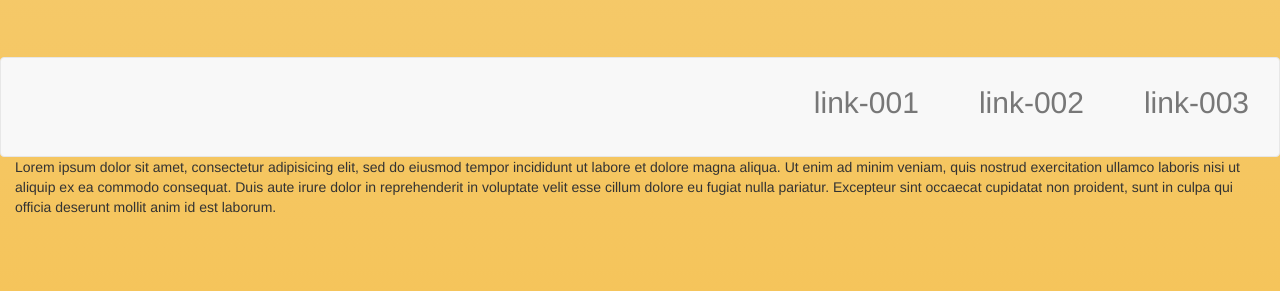
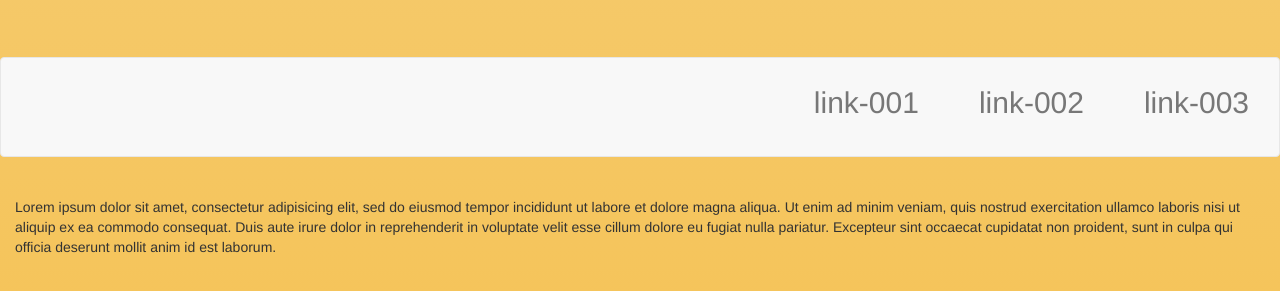
Before and after one commit to whcarter3/pldte, a website: page index.html in a window 1280 px wide. Shown: the part 743-1034 px from the top of the page. Drawn offline with nearby package versions, Linux system fonts and the light colour scheme.

Commit message:
fixed regex

```diff
--- a/js/main.js
+++ b/js/main.js
@@ -6,7 +6,7 @@ $(document).ready(function(){
 		return this.id.match(/pd-logo-\d/)
 	});
 	var $numLogos2up = $('#main-logo img').filter(function(){
-		return this.id.match(/pd-logo-[2-4]/)
+		return this.id.match(/pd-logo-[234]/)
 	});
 	var $numLogos3up = $('#main-logo img').filter(function(){
 		return this.id.match(/pd-logo-[34]/)
@@ -52,7 +52,7 @@ $(document).ready(function(){
 	var navOffset 	= $navbar.offset().top;
 
 	$navbar.wrap('<div class="nav-placeholder"></div>')
-	$('.nav-placeholder').height($navbar.outerHeight());
+	$('.nav-placeholder').height($navbar.outerHeight()).css({'margin-bottom':'40px'});
 
 	//calculate scroll position on page
 	$(window).scroll(function(){
--- a/styles/scss/components/_nav.scss
+++ b/styles/scss/components/_nav.scss
@@ -1,6 +1,3 @@
-.navbar-placeholder{
-	margin-bottom: 40px;
-}
 .navbar{
 	min-height: 100px;
 	z-index: 1000;
```
